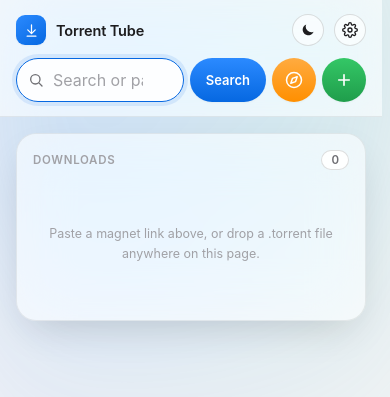
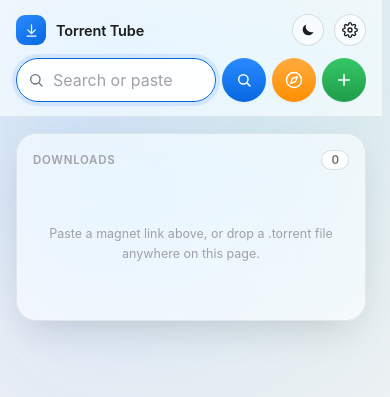
Before and after one commit to artemsvit/Torrent-Tube, a Flask app: page / in a window 390 px wide. Shown: the top 397 px of the page. Run offline with Flask 3, Linux system fonts and the light colour scheme; data that the repository does not hold is empty.

Commit message:
Fix hover "blinking" on gradient buttons; collapse Search to an icon on mobile
- Several buttons (.btn-primary, .btn-circle-accent, .btn-circle-discover,
  the confirm modal's danger button) are a two-stop gradient at rest and
  a flat color on hover. A browser can't smoothly interpolate gradient ->
  solid through the global `transition: background 0.15s` - it snaps or
  renders a broken in-between frame, which read as the button "blinking"
  on hover. Dropped `background` from the animated properties so the
  color just changes instantly instead of failing to animate.
- The Search button collapses to an icon-only circle below 480px (a
  magnifying glass, or the download icon when the input holds a magnet
  link) instead of a text pill, freeing up input width on a phone
  keyboard-width screen.

Co-Authored-By: Claude Sonnet 5 <noreply@anthropic.com>

```diff
--- a/templates/index.html
+++ b/templates/index.html
@@ -242,7 +242,14 @@
     font-size: 13.5px;
     font-weight: 600;
     cursor: pointer;
-    transition: background 0.15s, opacity 0.15s, border-color 0.15s, transform 0.1s, box-shadow 0.15s;
+    /* No `background` here on purpose: several buttons are a gradient at
+       rest and a flat color on hover (.btn-primary, .btn-circle-accent,
+       .btn-circle-discover, the danger button), and a browser can't
+       smoothly interpolate gradient -> solid - it either snaps or shows a
+       broken in-between frame, which reads as the button "blinking" on
+       hover. Leaving background out of the transition list means it just
+       changes instantly instead of failing to animate. */
+    transition: opacity 0.15s, border-color 0.15s, transform 0.1s, box-shadow 0.15s;
   }
   button:disabled { opacity: 0.4; cursor: default; }
   button:active:not(:disabled) { transform: scale(0.97); }
@@ -254,6 +261,10 @@
     box-shadow: var(--shadow-sm);
   }
   .btn-primary:hover:not(:disabled) { background: var(--accent-hover); }
+
+  /* Icon shown only on phones (see the 480px query), where the button
+     collapses to icon-only to save the label's horizontal space. */
+  .go-btn-icon { display: none; align-items: center; justify-content: center; }
 
   .btn-circle {
     position: relative;
@@ -1080,7 +1091,11 @@
     input[type="text"] { padding: 13px 40px 13px 36px; font-size: 16px; height: 44px; }
     .search-field > svg { left: 12px; }
     .clear-field-btn { right: 8px; }
-    .btn-primary.btn-pill#goBtn { padding: 0 16px; height: 44px; font-size: 13px; }
+    /* Icon-only on phones - "Search"/"Add" as text next to a magnet-link
+       input eats space that matters more here than the label does. */
+    .btn-primary.btn-pill#goBtn { display: flex; align-items: center; justify-content: center; width: 44px; height: 44px; padding: 0; }
+    #goBtn .go-btn-label { display: none; }
+    #goBtn .go-btn-icon { display: flex; }
     .btn-circle { width: 44px; height: 44px; }
     .result-poster, .result-poster-fallback { width: 68px; height: auto; }
     /* On narrow screens there isn't room for the folder picker + Download
@@ -1138,7 +1153,10 @@
       <button type="button" class="clear-field-btn" id="clearMainInput" aria-label="Clear" title="Clear"></button>
     </div>
     <input type="file" id="fileInput" accept=".torrent" style="display:none">
-    <button class="btn-primary btn-pill" id="goBtn">Search</button>
+    <button class="btn-primary btn-pill" id="goBtn">
+      <span class="go-btn-icon" id="goBtnIcon"><svg width="16" height="16" viewBox="0 0 24 24" fill="none" stroke="currentColor" stroke-width="2.2" stroke-linecap="round"><circle cx="11" cy="11" r="7"/><path d="M21 21l-4.3-4.3"/></svg></span>
+      <span class="go-btn-label" id="goBtnLabel">Search</span>
+    </button>
     <button class="btn-circle btn-circle-discover" id="viewToggleBtn" title="Downloads" aria-label="Switch between Discover and Downloads"></button>
     <button class="btn-circle btn-circle-accent" id="uploadBtn" title="Upload a .torrent file" aria-label="Upload a .torrent file">
       <svg width="18" height="18" viewBox="0 0 24 24" fill="none" stroke="currentColor" stroke-width="2.2" stroke-linecap="round" stroke-linejoin="round"><path d="M12 5v14"/><path d="M5 12h14"/></svg>
@@ -1307,6 +1325,8 @@ const ICONS = {
 const mainInput = document.getElementById("mainInput");
 const clearMainInputBtn = document.getElementById("clearMainInput");
 const goBtn = document.getElementById("goBtn");
+const goBtnIcon = document.getElementById("goBtnIcon");
+const goBtnLabel = document.getElementById("goBtnLabel");
 const uploadBtn = document.getElementById("uploadBtn");
 const fileInput = document.getElementById("fileInput");
 const listEl = document.getElementById("list");
@@ -1480,7 +1500,9 @@ function isMagnet(value) {
 }
 
 function updateGoLabel() {
-  goBtn.textContent = isMagnet(mainInput.value.trim()) ? "Add" : "Search";
+  const magnet = isMagnet(mainInput.value.trim());
+  goBtnLabel.textContent = magnet ? "Add" : "Search";
+  goBtnIcon.innerHTML = magnet ? ICONS.download : `<svg width="16" height="16" viewBox="0 0 24 24" fill="none" stroke="currentColor" stroke-width="2.2" stroke-linecap="round"><circle cx="11" cy="11" r="7"/><path d="M21 21l-4.3-4.3"/></svg>`;
   clearMainInputBtn.classList.toggle("is-visible", mainInput.value.length > 0);
 }
 
```
